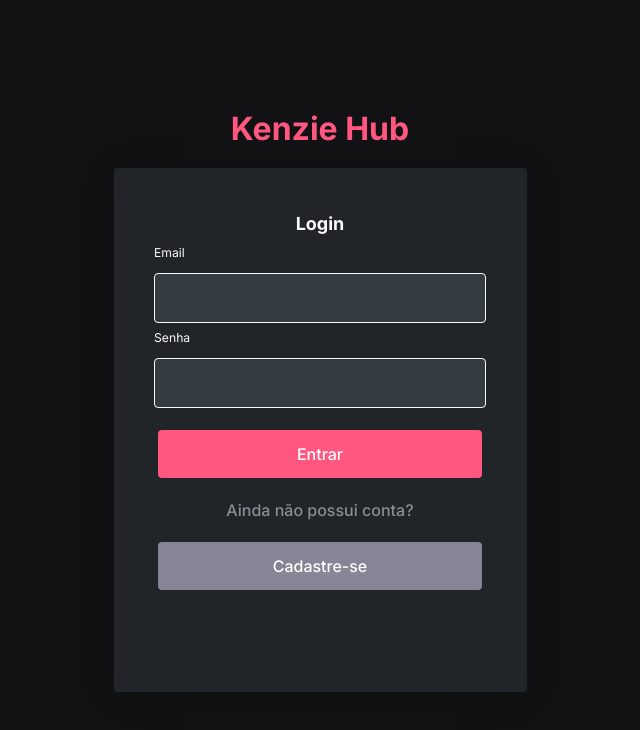
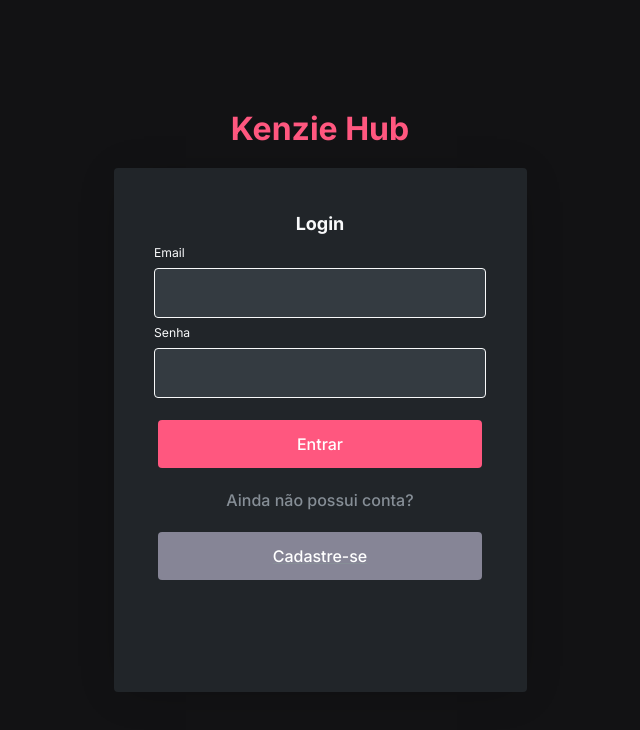
Before and after one commit to hiquebarros/kenzie-hub, a React (Create React App) app: page / in a window 1280 px wide. Shown: the top 730 px of the page, without its empty margins (320-960 px from the left). Built offline with nearby package versions, Linux system fonts and the light colour scheme.

Commit message:
fix: signin margins

```diff
--- a/src/components/Input/styles.js
+++ b/src/components/Input/styles.js
@@ -10,7 +10,7 @@ font-weight: 400;
 font-size: 12.182px;
 line-height: 0px;
 color: #F8F9FA;
-margin: 15px 0px;
+margin: 15px 0 15px 0;
 }
 
 span{
@@ -31,7 +31,6 @@ height: 38.504066467285156px;
 width: 264.6582946777344px;
 border-radius: 3.208672046661377px;
 padding: 0px, 13px, 0px, 13px;
-margin-top: 20px;
 
 input{
     background: transparent;
--- a/src/pages/Login/index.jsx
+++ b/src/pages/Login/index.jsx
@@ -63,8 +63,8 @@ const Login = ({ isAuthenticated, setIsAuthenticated }) => {
       <Content>
         <h2>Login</h2>
         <form onSubmit={handleSubmit(onSubmitFunction)}>
-          <Input error={errors.email?.message} register={register} name="email" label={"Email"}></Input>
-          <Input error={errors.password?.message} register={register} name="password" label={"Senha"}></Input>
+          <Input type='text' error={errors.email?.message} register={register} name="email" label={"Email"}></Input>
+          <Input type='password' error={errors.password?.message} register={register} name="password" label={"Senha"}></Input>
           <Button>Entrar</Button>
           <a>Ainda não possui conta?</a>
           <Link to="/signup">
```
